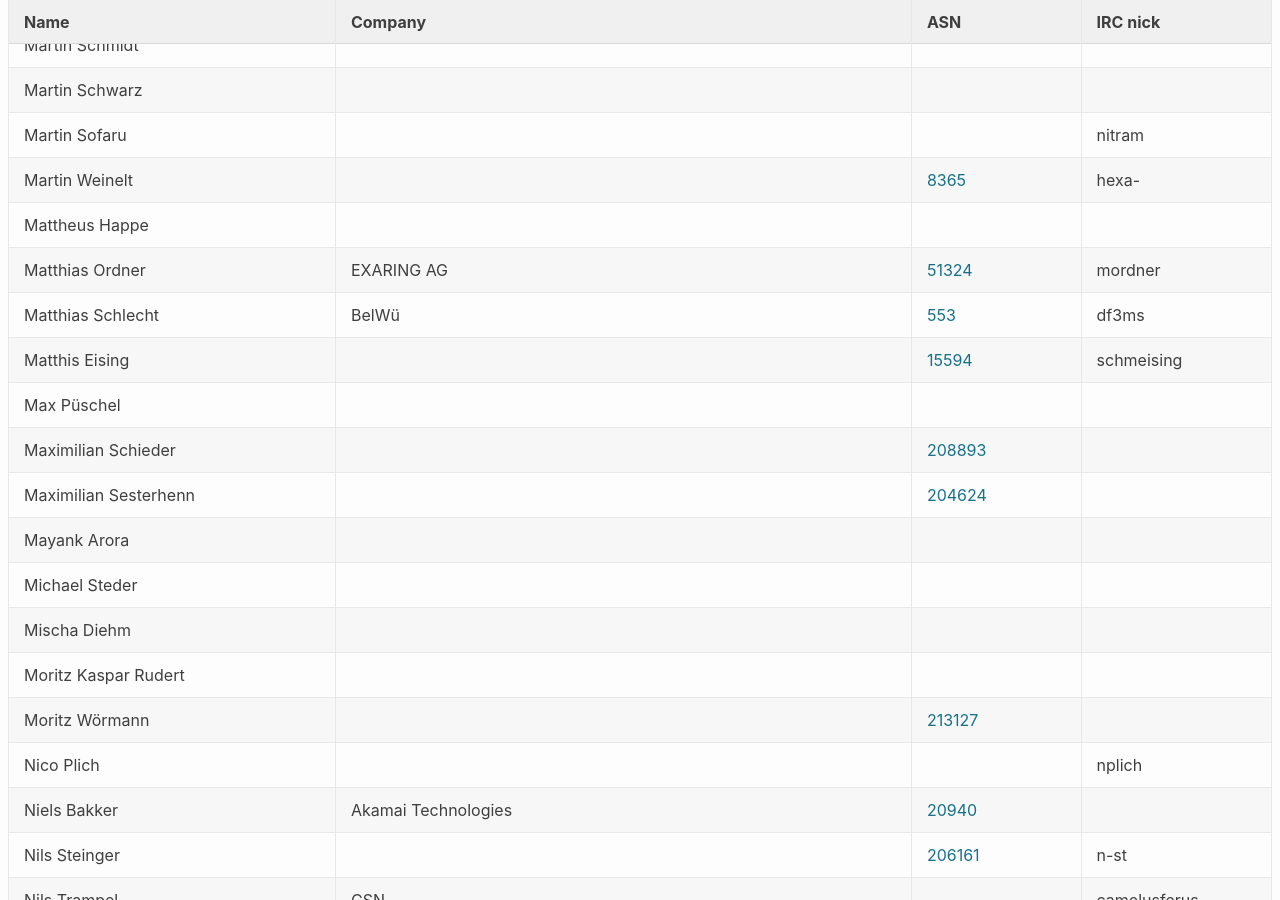
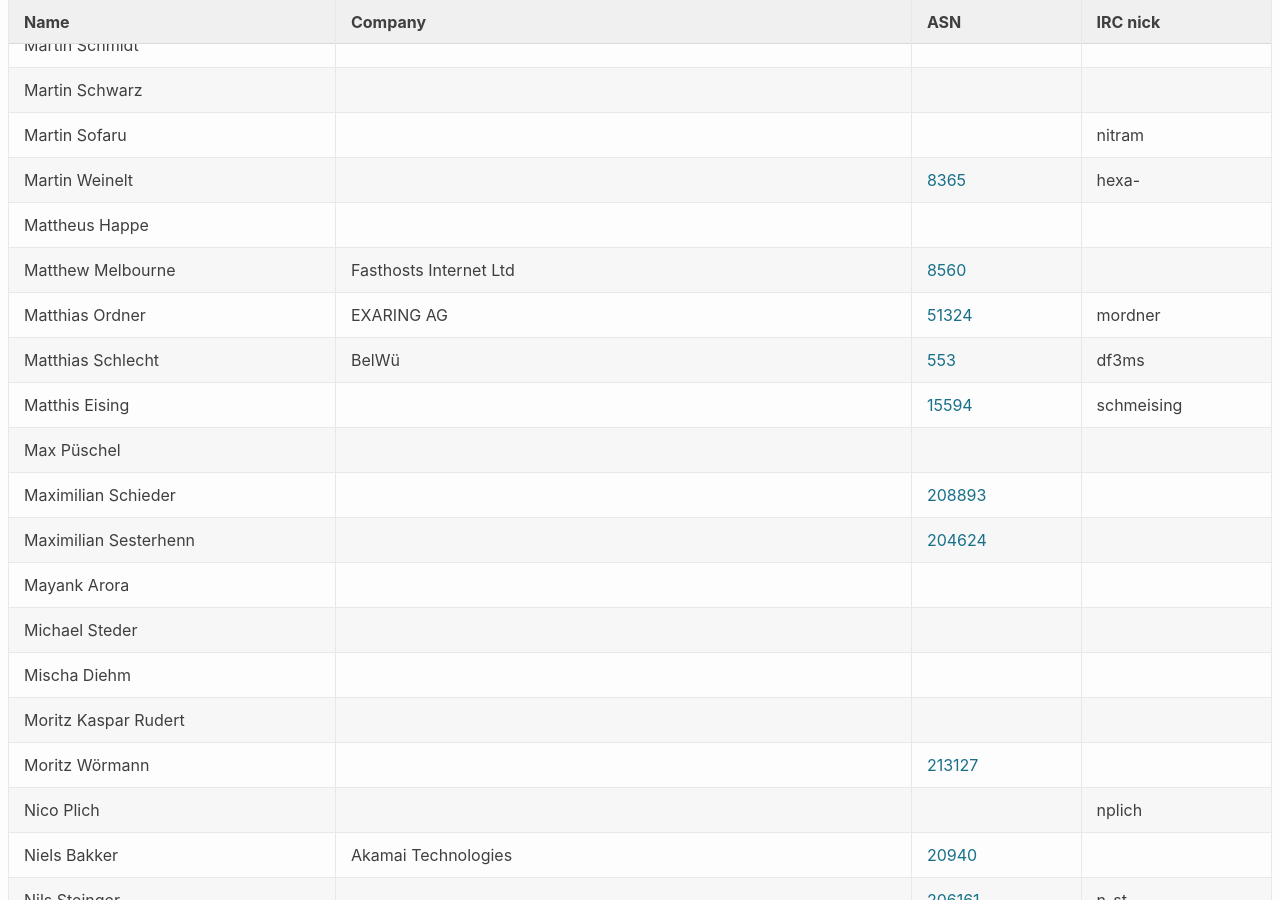
Before and after one commit to denog/pretix-attendeelist, a Jekyll site: the page built from denog14/index.md, in a window 1280 px wide and 900 px high, scrolled down 23064 px. Built offline with Jekyll 4.4.1, drawn with Linux system fonts in a browser that asks for light colours.

Commit message:
Latest data: Tue Nov 15 12:20:48 UTC 2022

```diff
--- a/_data/attendees_denog14_remote.json
+++ b/_data/attendees_denog14_remote.json
@@ -882,6 +882,12 @@
     "asn": null
   },
   {
+    "name": "Matthew Melbourne",
+    "company": "Fasthosts Internet Ltd",
+    "irc": null,
+    "asn": "8560"
+  },
+  {
     "name": "Matthias Ordner",
     "company": "EXARING AG",
     "irc": "mordner",
@@ -1299,13 +1305,13 @@
     "name": "Thomas Grahnert",
     "company": null,
     "irc": null,
-    "asn": null
+    "asn": "3209"
   },
   {
     "name": "Thomas Grahnert",
     "company": null,
     "irc": null,
-    "asn": "3209"
+    "asn": null
   },
   {
     "name": "Thomas Kraft",
```
